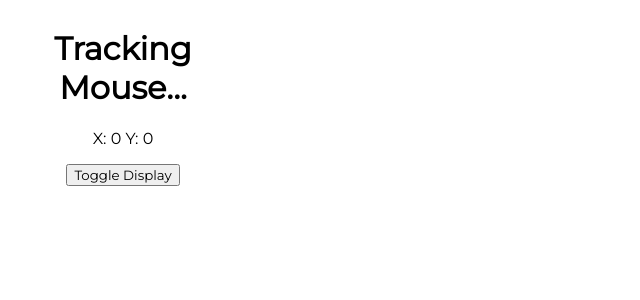
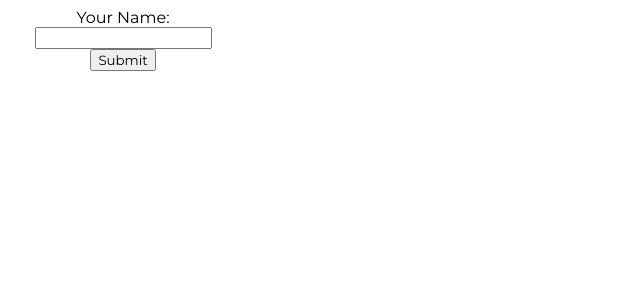
Before and after one commit to Dayasuvagiya/react-challenge, a React (Create React App) app in the folder my-app/: page / in a window 1280 px wide. Shown: the top 300 px of the page, without its empty margins (0-640 px from the left). Built offline with nearby package versions, Linux system fonts and the light colour scheme.

Commit message:
Controlled input form field

```diff
--- a/my-app/src/App.js
+++ b/my-app/src/App.js
@@ -4,7 +4,8 @@
 // import NavBarForm from "./components/NavBarForm";
 // import LifeCyclesCDM from './components/LifeCyclesCDM';
 // import LifeCyclesCDU from './components/LifeCyclesCDU';
-import LifeCyclesCWU from './components/LifeCyclesCWU';
+// import LifeCyclesCWU from './components/LifeCyclesCWU';
+import ControlledForm from './components/ControlledForm';
 
 function App() {
   return (
@@ -14,8 +15,10 @@
       <NavBarForm />
       <RenderingLists />
       <LifeCyclesCDM />
-      <LifeCyclesCDU /> */}
-      <LifeCyclesCWU />
+      <LifeCyclesCDU />
+      <LifeCyclesCWU /> */}
+
+      <ControlledForm />
 
     </div>
   );
--- /dev/null
+++ b/my-app/src/components/ControlledForm.js
@@ -0,0 +1,40 @@
+import React, { Component } from 'react'
+
+export class ControlledForm extends Component {
+
+  constructor(props) {
+    super(props)
+
+    this.state = {
+       name: ''
+    }
+  }
+
+  handleNameChange = (event) => {
+    this.setState({
+        name: event.target.value
+    })
+  }
+
+
+
+  render() {
+    return (
+      <div>
+        <form>
+            <label htmlFor="id-name">Your Name:</label>
+            <input
+              value={this.state.name}
+              onChange={this.handleNameChange}
+              id="id-name"
+              name="name"
+              type="text"
+            />
+            <input type="submit" value="Submit"/>
+        </form>
+      </div>
+    )
+  }
+}
+
+export default ControlledForm
```
